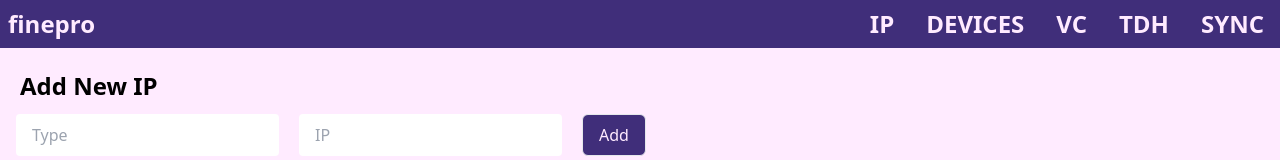
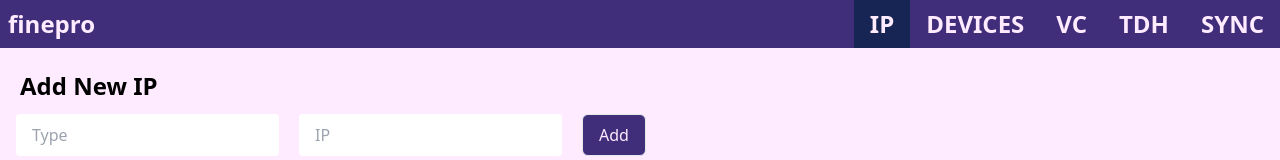
Before and after one commit to trinhan2103la/controll, a React (Vite) app: page / in a window 1280 px wide. Shown: the top 160 px of the page. Built offline with nearby package versions, Linux system fonts and the light colour scheme; no server answers.

Commit message:
[Update] bg Link

```diff
--- a/src/components/header/Header.jsx
+++ b/src/components/header/Header.jsx
@@ -1,7 +1,8 @@
 /* eslint-disable react/prop-types */
-import { Link } from "react-router-dom";
+import { Link, useLocation } from "react-router-dom";
 
 const Header = () => {
+  const location = useLocation();
   const Data = [
     {
       title: "IP",
@@ -32,9 +33,14 @@ const Header = () => {
       </div>
       <div className="flex ">
         {Data.map((props, index) => {
+          const isActive = location.pathname === props.link;
           return (
             <Link key={index} to={props.link}>
-              <div className="text-light font-bold text-2xl px-4 py-2 hover:bg-blue-950 hover:text-light h-full">
+              <div
+                className={`text-light font-bold text-2xl px-4 py-2 hover:bg-blue-950 hover:text-light h-full ${
+                  isActive ? "bg-blue-950" : ""
+                }`}
+              >
                 <h1>{props.title}</h1>
               </div>
             </Link>
```
